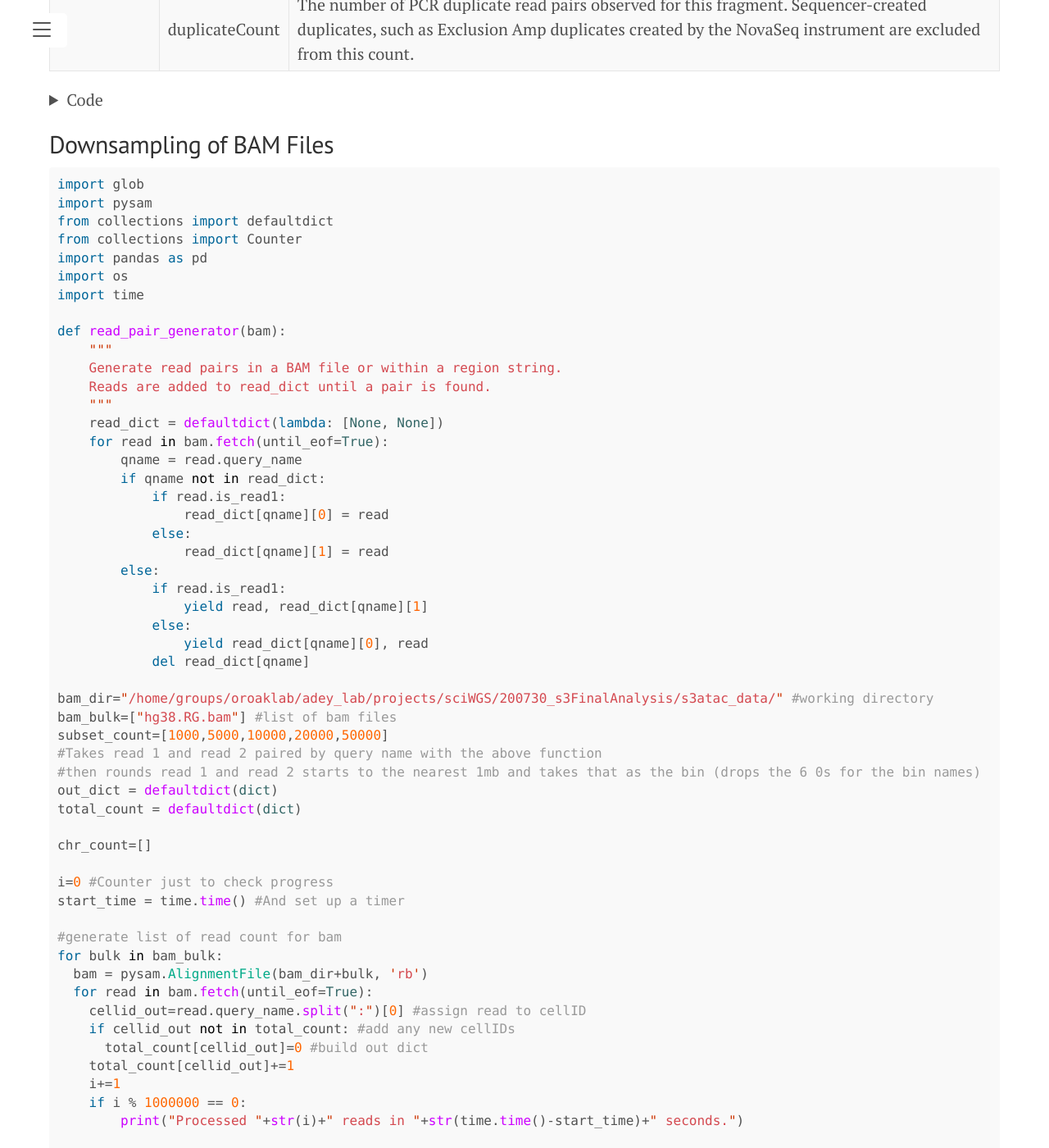
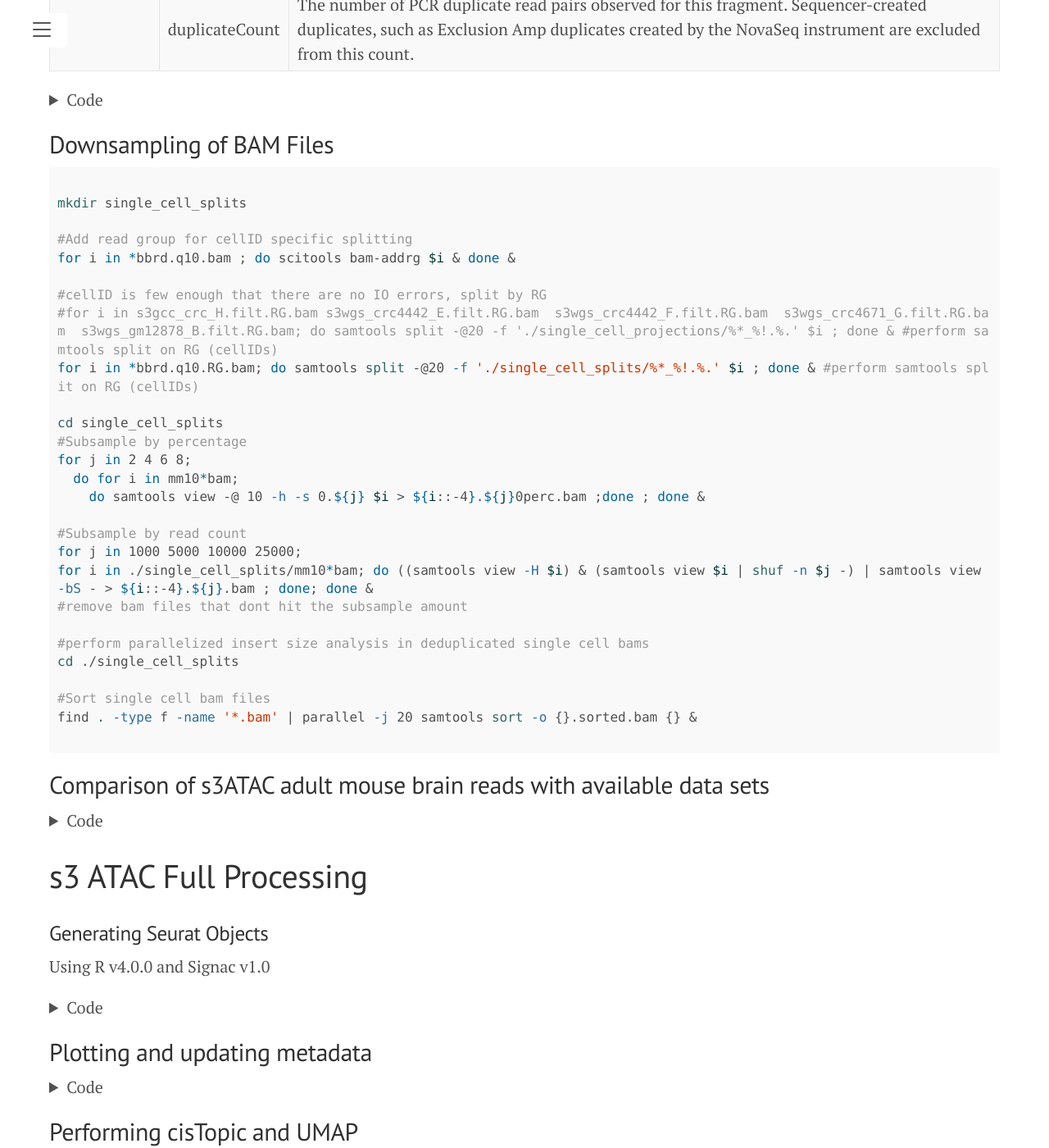
Before and after one commit to mulqueenr/mulqueenr.github.io, a Jekyll site: the page built from docs/analysis/s3atac.md, in a window 1280 px wide and 1400 px high, scrolled down 1778 px. Shown: the whole window at 82% size. Built offline with Jekyll 4.4.1, drawn with Linux system fonts in a browser that asks for light colours; some of the changed text lies outside the part shown.

Commit message:
multiplex cell subsampling scripts

`````diff
--- a/docs/analysis/s3atac.md
+++ b/docs/analysis/s3atac.md
@@ -310,6 +310,37 @@ $tabix -p bed $output_name.fragments.tsv.gz &
 {% endcapture %} {% include details.html %}
 
 ## Downsampling of BAM Files
+
+```bash
+
+mkdir single_cell_splits
+
+#Add read group for cellID specific splitting
+for i in *bbrd.q10.bam ; do scitools bam-addrg $i & done &
+
+#cellID is few enough that there are no IO errors, split by RG
+#for i in s3gcc_crc_H.filt.RG.bam s3wgs_crc4442_E.filt.RG.bam  s3wgs_crc4442_F.filt.RG.bam  s3wgs_crc4671_G.filt.RG.bam  s3wgs_gm12878_B.filt.RG.bam; do samtools split -@20 -f './single_cell_projections/%*_%!.%.' $i ; done & #perform samtools split on RG (cellIDs)
+for i in *bbrd.q10.RG.bam; do samtools split -@20 -f './single_cell_splits/%*_%!.%.' $i ; done & #perform samtools split on RG (cellIDs)
+
+cd single_cell_splits
+#Subsample by percentage
+for j in 2 4 6 8;
+  do for i in mm10*bam;
+    do samtools view -@ 10 -h -s 0.${j} $i > ${i::-4}.${j}0perc.bam ;done ; done &
+
+#Subsample by read count
+for j in 1000 5000 10000 25000;
+for i in ./single_cell_splits/mm10*bam; do ((samtools view -H $i) & (samtools view $i | shuf -n $j -) | samtools view -bS - > ${i::-4}.${j}.bam ; done; done &
+#remove bam files that dont hit the subsample amount
+
+#perform parallelized insert size analysis in deduplicated single cell bams
+cd ./single_cell_splits
+
+#Sort single cell bam files
+find . -type f -name '*.bam' | parallel -j 20 samtools sort -o {}.sorted.bam {} &
+
+````
+<!--
 ```python
 import glob
 import pysam
@@ -340,7 +371,7 @@ def read_pair_generator(bam):
             del read_dict[qname]
 
 bam_dir="/home/groups/oroaklab/adey_lab/projects/sciWGS/200730_s3FinalAnalysis/s3atac_data/" #working directory
-bam_bulk=["hg38.RG.bam"] #list of bam files
+bam_bulk=["mm10.bbrd.q10.bam"] #list of bam files
 subset_count=[1000,5000,10000,20000,50000]
 #Takes read 1 and read 2 paired by query name with the above function
 #then rounds read 1 and read 2 starts to the nearest 1mb and takes that as the bin (drops the 6 0s for the bin names)
@@ -370,7 +401,7 @@ start_time = time.time() #And set up a timer
 for bulk in bam_bulk:
   for count_no in subset_count:
     filt_cellID=[]
-    for (key, value) in total_count.items():    # Check if key is even then add pair to new dictionary
+    for (key, value) in total_count.items(): #check cellIDs (divide by 2 for total read count)
       if value >= count_no:
        filt_cellID += key
     species=bulk.split(".")[0]
@@ -378,21 +409,22 @@ for bulk in bam_bulk:
     with pysam.AlignmentFile(species+"."+str(count_no)+".bam", "wb", header=bam.header) as outf:
       for read1, read2 in read_pair_generator(bam): #set paired reads together #for read in bam.fetch(until_eof=True): #
           if read1 is not None and read2 is not None: #remove reads which dont pair
-          i+=1
-          if i % 100000 == 0:
-              print("Processed "+str(i)+" reads in "+str(time.time()-start_time)+" seconds.")
-          cellid_out=read1.query_name.split(":")[0] #assign read to cellID
-          if cellid_out in filt_cellID:
-            if cellid_out not in out_dict: #add any new cellIDs
-              out_dict[cellid_out]=0 #build out dict
-            out_dict[cellid_out]+=1
-            if out_dict[cellid_out] <= count_no/2: #check cellIDs (divide by 2 for total read count)
-              null=outf.write(read1)
-              null=outf.write(read2)
-  outf.close()
-  print("Generated "+species+"."+str(count_no)+".bam"+"\n")
+            i+=1
+            if i % 100000 == 0:
+                print("Processed "+str(i)+" reads in "+str(time.time()-start_time)+" seconds.")
+            cellid_out=read1.query_name.split(":")[0] #assign read to cellID
+            if cellid_out in filt_cellID:
+              if cellid_out not in out_dict: #add any new cellIDs
+                out_dict[cellid_out]=0 #build out dict
+              out_dict[cellid_out]+=1
+              if out_dict[cellid_out] <= count_no: #check cellIDs
+                null=outf.write(read1)
+                null=outf.write(read2)
+    outf.close()
+    print("Generated "+species+"."+str(count_no)+".bam"+"\n")
 
 ```
+--->
 
 ## Comparison of s3ATAC adult mouse brain reads with available data sets
 
`````
